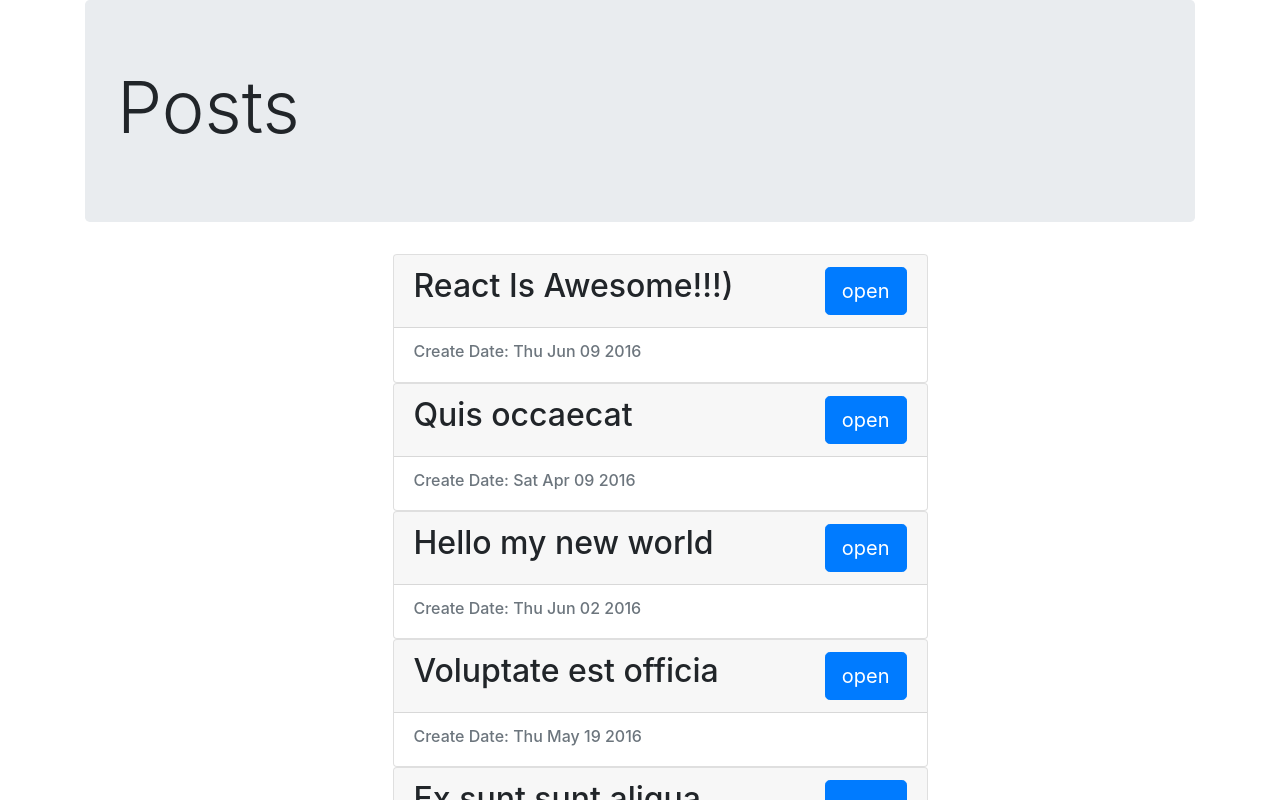
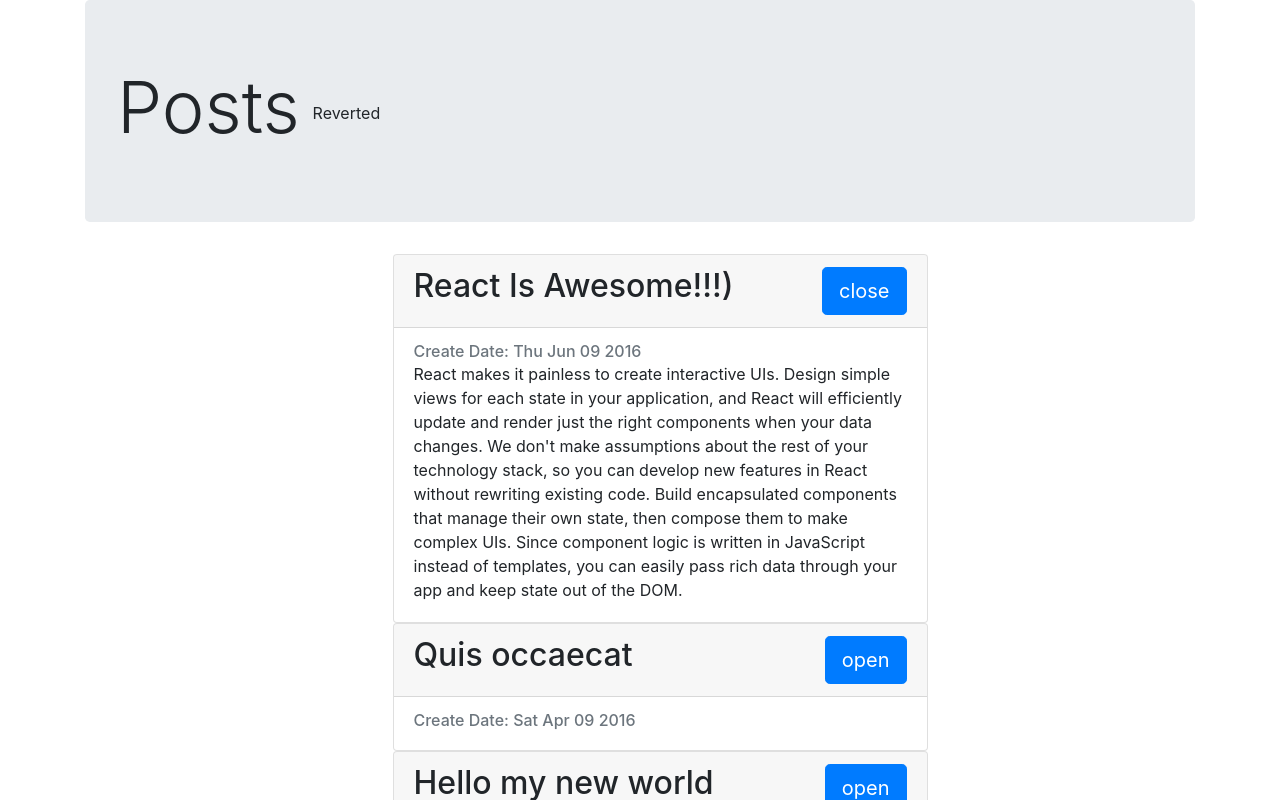
Before and after one commit to victorfog/screencast.react.js.ru, a React (Create React App) app: page / in a window 1280 px wide. Shown: the top 800 px of the page. Built offline with nearby package versions, Linux system fonts and the light colour scheme.

Commit message:
React Component added

```diff
--- a/src/components/App.js
+++ b/src/components/App.js
@@ -1,21 +1,28 @@
-import React from 'react'
+import React, {Component} from 'react'
 import posts from '../fixtures'
 import PostList from "./PostList"; //перенесен в папку с однименным названием (так как имя папки совпадает он автоматичеки найдет каталог и будет искать в нет index.js рефакторинг не требуется ( толоко пути импорта иногда )
 import 'bootstrap/dist/css/bootstrap.css' //подключение стилей
 
-function App() {
+class App extends Component {
+    state = {
+        reverted: false
+    }
+    render() {
         return (
             <div className="container">
                 <div className="jumbotron">
                     <h1 className="display-3">
                         Posts
+                        <button className="btn" onClick={this.revert}>Reverted</button>
                     </h1>
                 </div>
-            <PostList posts={posts}/>
+                <PostList posts={this.state.reverted ? posts.reverse() : posts}/>
             </div>
-    )
-
+        )//<!//если reverted правда посты переворачиваются -->
+    }
+    revert = () => this.setState({
+        reverted: !this.state.reverted // тупо меняет состояние на противоположное
+    })
 }
 
-
 export default App
--- a/src/components/Article.js
+++ b/src/components/Article.js
@@ -1,9 +1,30 @@
 import React, {Component} from 'react'
 
 class Article extends Component {
-    state = { //Экспериментальный систаксис. По старинке тут идет описание Constructor
-        isOpen: false //редактировать state без setState не рекомендуется
+    //__________________________________
+    constructor(props) {
+        super(props);
+        this.state = {
+            isOpen: props.defaultOpen
+        }
     }
+
+    //__________________________________
+    // В кратком синтаксисе НЕ ДОСТУПНЫ МЕТОДЫ ЖИЗНЕННОГО ЦИКЛА
+    // state = { //Экспериментальный систаксис. По старинке тут идет описание Constructor
+    //     isOpen: false //редактировать state без setState не рекомендуется
+    // }
+    componentWillReceiveProps(nextProps) {
+        console.log("--- componentWillReceiveProps ----")
+        if (nextProps.defaultOpen !== this.props.defaultOpen) this.setState({
+            isOpen: nextProps.defaultOpen
+        })
+    }
+    componentWillUpdate() {
+        console.log("--- componentWillUpdate ---")
+
+    }
+
 
     render() {
         const {post} = this.props;
--- a/src/components/PostList/index.js
+++ b/src/components/PostList/index.js
@@ -3,9 +3,9 @@
 import './style.css'
 
 export default function PostList({posts}) {// Вызывается в App и оттуда передается список постов
-    const articlePostElements = posts.map(post =>
+    const articlePostElements = posts.map((post, index) =>
         <li key = {post.id} className="post-list_li">
-            <Article post={post}/>
+            <Article post={post} defaultOpen = {index === 0}/>
         </li>
     )
     return (
```
Lines whose indentation alone changed are shown as unchanged.
